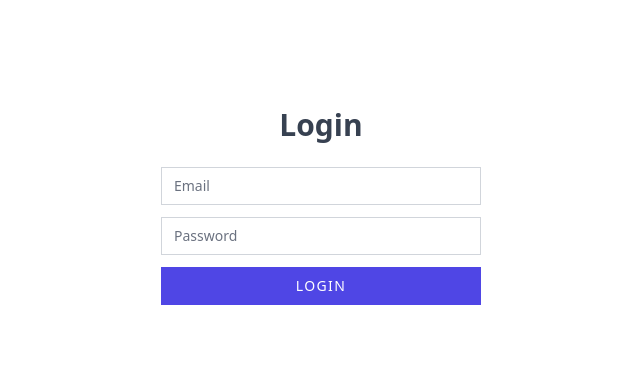
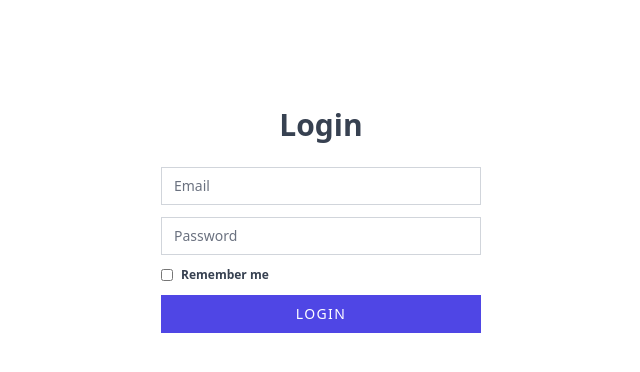
Before and after one commit to n-eddin-hejazi/pure-php-auth-system, a PHP site: page /login in a window 1280 px wide. Shown: the part 45-417 px from the top of the page, without its empty margins (319-959 px from the left). Run offline with PHP 8.4, Linux system fonts and the light colour scheme; data that the repository does not hold is empty; some libraries are stand-ins or nearby versions.

Commit message:
add remember me - front-end

```diff
--- a/resources/views/auth/login.view.php
+++ b/resources/views/auth/login.view.php
@@ -5,7 +5,6 @@
           <form action="<?= main_url() ?>/login" method="POST" class="w-80 mx-auto flex flex-col justify-between gap-3">
 
                <div>
-                    <label for="email" class="sr-only">Email</label>
                     <input id="email" name="email" type="text" autocomplete="email" value="<?= old('email') ?>" class="appearance-none relative block w-full px-3 py-2 border border-gray-300 placeholder-gray-500 text-gray-900 focus:outline-none focus:ring-indigo-500 focus:border-indigo-500 focus:z-10 sm:text-sm" placeholder="Email">
                     <?php if (session()->hasFlash('email_errors')): ?>
                          <p class="text-xs text-red-500">
@@ -15,7 +14,6 @@
                </div>
 
                <div>
-                    <label for="password" class="sr-only">Password</label>
                     <input id="password" name="password" type="password" autocomplete="password" class="appearance-none relative block w-full px-3 py-2 border border-gray-300 placeholder-gray-500 text-gray-900 focus:outline-none focus:ring-indigo-500 focus:border-indigo-500 focus:z-10 sm:text-sm" placeholder="Password">
                     <?php if (session()->hasFlash('password_errors')): ?>
                          <p class="text-xs text-red-500">
@@ -23,6 +21,14 @@
                          </p>
                     <?php endif; ?>
                </div>
+
+               <div>
+                    <label class="flex items-center">
+                         <input type="checkbox" class="rounded-none h-3 w-3 text-indigo-600">
+                         <span class="ml-2 text-xs text-gray-700 font-bold">Remember me</span>
+                    </label>
+               </div>
+
 
                <div>
                     <button type="submit" class="uppercase tracking-widest group w-full py-2 px-4 border border-transparent text-sm font-medium text-white bg-indigo-600 hover:bg-indigo-700 focus:outline-none focus:ring-2 focus:ring-offset-2 focus:ring-indigo-500">
```
